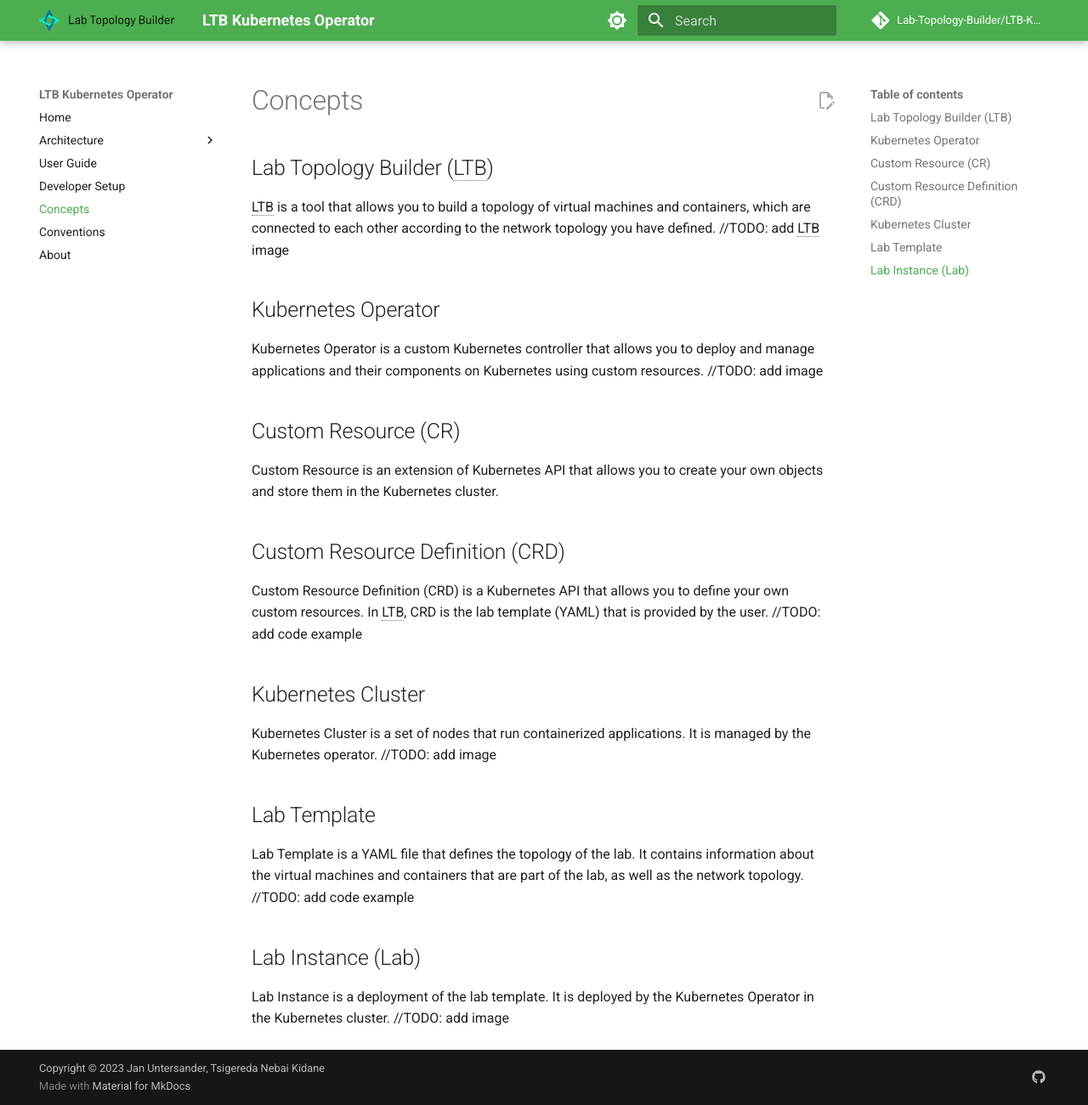
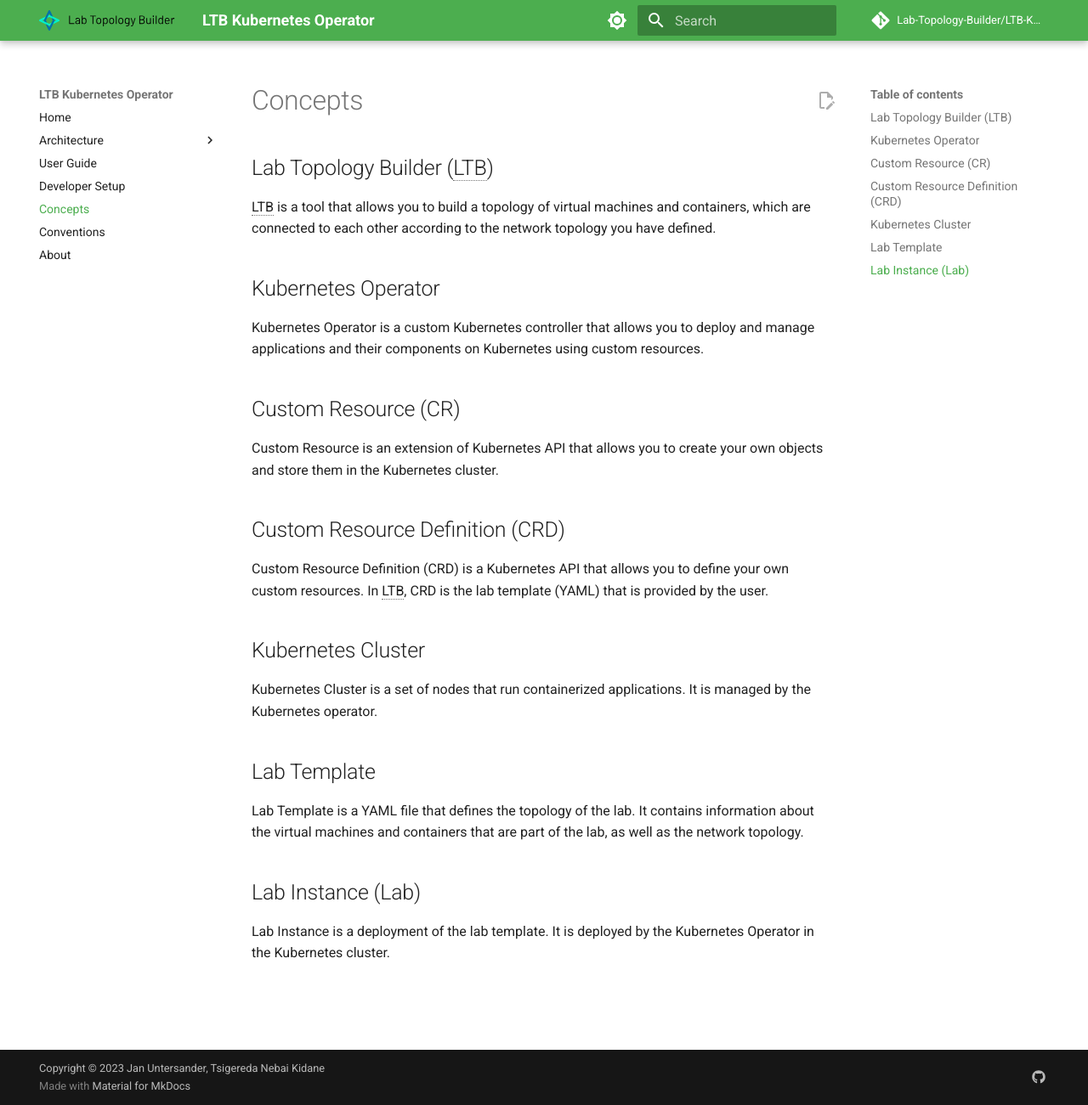
Before and after one commit to Lab-Topology-Builder/LTB-K8s-Backend, an MkDocs documentation site: the page built from docs/concepts.md, in a window 1280 px wide and 1301 px high. Shown: the whole window at 85% size. Built offline with MkDocs 1.6.1 and Material for MkDocs 9.7.7, drawn with Linux system fonts in a browser that asks for light colours; comment, search, counter and statistics services are not loaded.

Commit message:
Add todo comments.

```diff
--- a/docs/concepts.md
+++ b/docs/concepts.md
@@ -3,12 +3,12 @@
 ## Lab Topology Builder (LTB)
 
 LTB is a tool that allows you to build a topology of virtual machines and containers, which are connected to each other according to the network topology you have defined.
-//TODO: add LTB image
+<!-- TODO: add LTB image -->
 
 ## Kubernetes Operator
 
 Kubernetes Operator is a custom Kubernetes controller that allows you to deploy and manage applications and their components on Kubernetes using custom resources.
-//TODO: add image
+<!-- TODO: add image -->
 
 ## Custom Resource (CR)
 
@@ -17,19 +17,19 @@ Custom Resource is an extension of Kubernetes API that allows you to create your
 ## Custom Resource Definition (CRD)
 
 Custom Resource Definition (CRD) is a Kubernetes API that allows you to define your own custom resources. In LTB, CRD is the lab template (YAML) that is provided by the user.
-//TODO: add code example
+<!-- TODO: add code example -->
 
 ## Kubernetes Cluster
 
 Kubernetes Cluster is a set of nodes that run containerized applications. It is managed by the Kubernetes operator.
-//TODO: add image
+<!-- TODO: add image -->
 
 ## Lab Template
 
 Lab Template is a YAML file that defines the topology of the lab. It contains information about the virtual machines and containers that are part of the lab, as well as the network topology.
-//TODO: add code example
+<!-- TODO: add code example -->
 
 ## Lab Instance (Lab)
 
 Lab Instance is a deployment of the lab template. It is deployed by the Kubernetes Operator in the Kubernetes cluster.
-//TODO: add image
+<!-- TODO: add image -->
```
